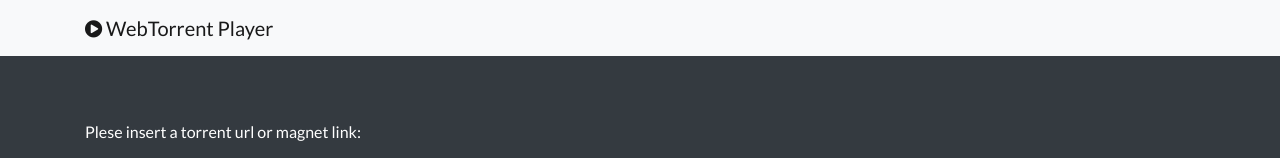
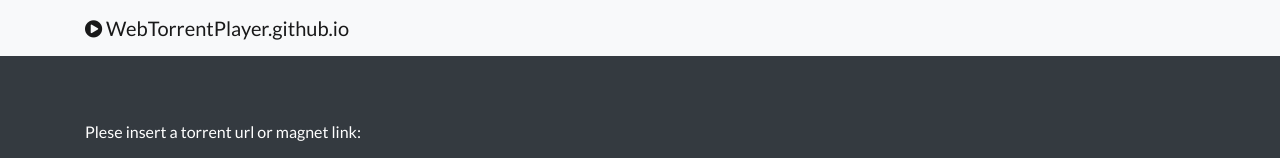
Before and after one commit to webtorrentplayer/webtorrentplayer.github.io, a website: page index.html in a window 1280 px wide. Shown: the top 158 px of the page. Drawn offline with Linux system fonts and the light colour scheme; a script that the page names is missing.

Commit message:
branding

```diff
--- a/index.html
+++ b/index.html
@@ -54,7 +54,7 @@
     <!-- Navigation -->
     <nav class="navbar navbar-light bg-light static-top">
       <div class="container">
-        <a class="navbar-brand" href="#"><i class="fa fa-play-circle"></i> WebTorrent Player</a>
+        <a class="navbar-brand" href="#"><i class="fa fa-play-circle"></i> WebTorrentPlayer.github.io</a>
         <!-- <a class="btn btn-primary" href="#">Sign In</a> -->
       </div>
     </nav>
```
